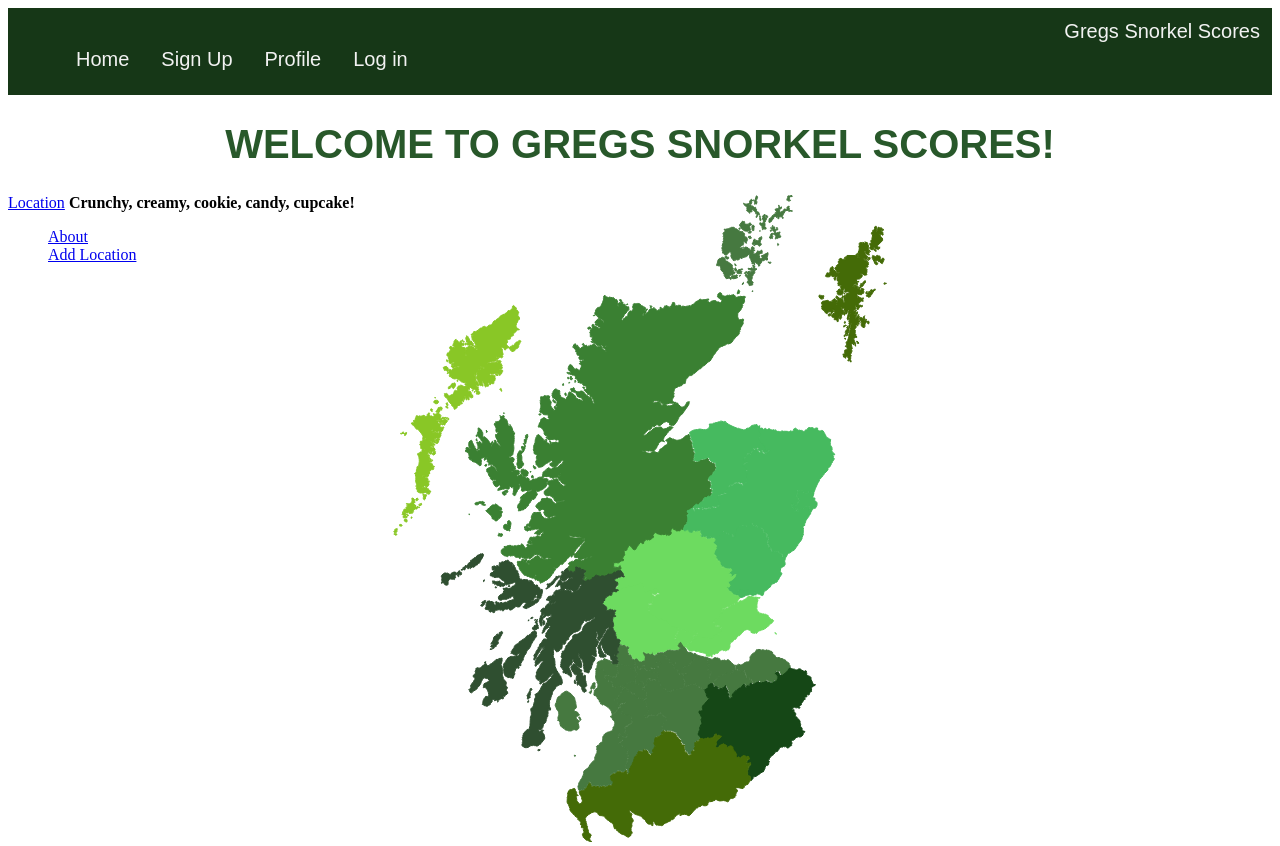
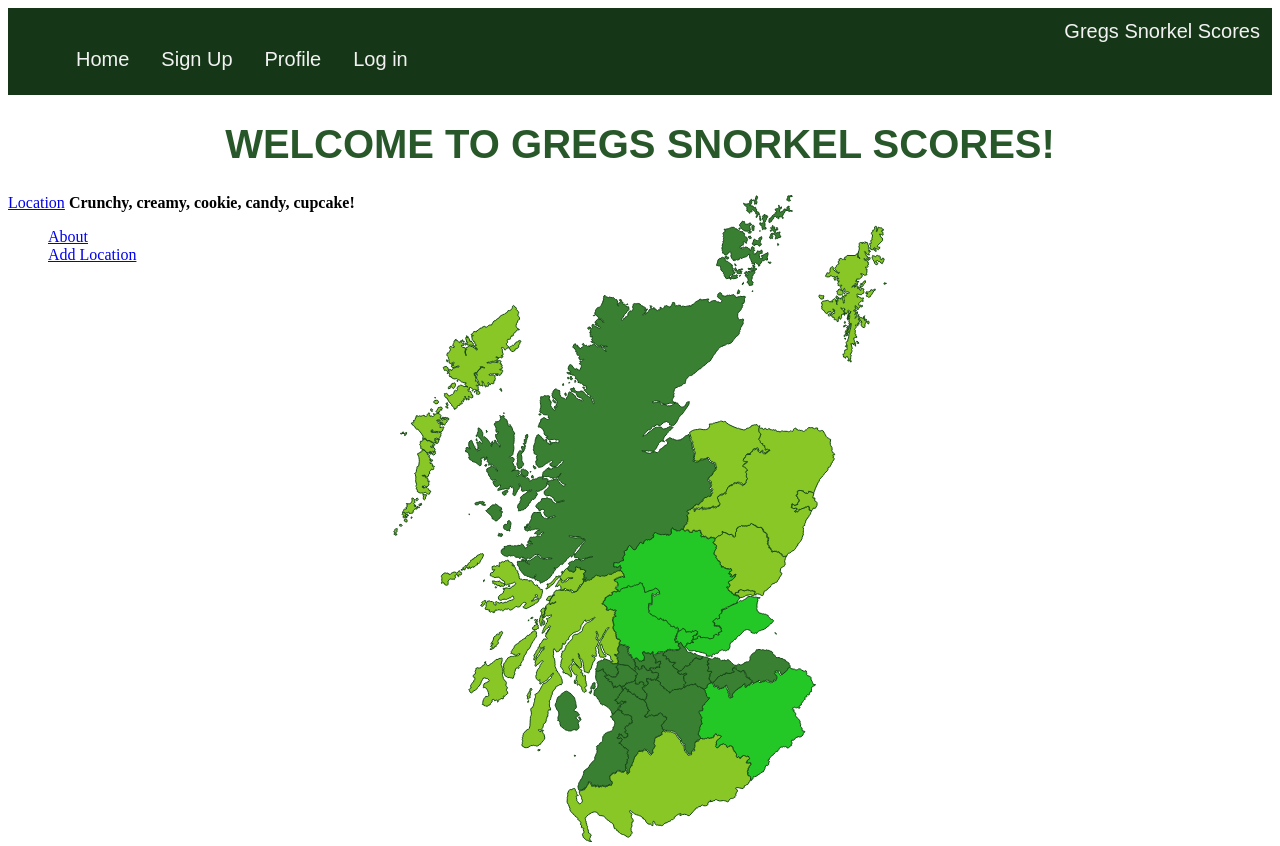
Before and after one commit to GregorJUofG/snorkel, a Django app: page / in a window 1280 px wide. Run offline with Django 3.2, Linux system fonts and the light colour scheme.

Commit message:
super cool update

```diff
--- a/static/mapStyle.css
+++ b/static/mapStyle.css
@@ -49,34 +49,24 @@ ul {
 .area20,
 .area23,
 .area25,
-.area8 {
-    fill: #46ba5f;
-    stroke: #46ba5f;
-}
-
+.area8,
 .area10 {
-    fill: #46ba5f;
-    stroke: #46ba5f;
-
+    fill: #89c726;
+    stroke: #154716;
 }
 
 .area19 {
     fill: #3a8032;
-    stroke: #3a8032;
-
+    stroke: #154716;
 }
 
 .area9,
-.area6 {
-    fill: #6ddb60;
-    stroke: #6ddb60;
-
-}
-
+.area6,
 .area24,
 .area15 {
-    fill: #6ddb60;
-    stroke: #6ddb60;
+    fill: #23c826;
+    stroke: #154716;
+
 }
 
 .area1,
@@ -96,31 +86,30 @@ ul {
 .area29,
 .area26,
 .area31 {
-    fill: #467940;
-    stroke: #467940;
+    fill: #3a8032;
+    stroke: #154716;
 }
 
 .area17 {
-    fill: #154716;
+    fill: #23c826;
     stroke: #154716;
 }
 
 .area22 {
-    fill: #2f4f30;
-    stroke: #2f4f30;
+    fill: #89c726;
+    stroke: #154716;
 
 }
 
-
 .area28,
 .area30 {
-    fill: #446b07;
-    stroke: #446b07;
+    fill: #89c726;
+    stroke: #154716;
 }
 
 .area32 {
     fill: #89c726;
-    stroke: #89c726;
+    stroke: #154716;
 }
 
 .area1:hover,
@@ -155,5 +144,5 @@ ul {
 .area30:hover,
 .area31:hover,
 .area32:hover {
-    fill: #0c170b;
+    fill: #ece64a;
 }
--- a/templates/gregssnorkelscores/home.html
+++ b/templates/gregssnorkelscores/home.html
@@ -17,7 +17,7 @@ Homepage
 </div>
 
 <div class="map">
-    <a href="{% url 'gregssnorkelscores:register' %}">
+    <a href="{% url 'gregssnorkelscores:location' %}">
         <svg version="1.1" id="Layer_1" xmlns="http://www.w3.org/2000/svg" xmlns:xlink="http://www.w3.org/1999/xlink"
             x="0px" y="0px" width="495px" height="647.9px" viewBox="0 0 495 647.9"
             style="enable-background:new 0 0 495 647.9;" xml:space="preserve">
--- a/templates/gregssnorkelscores/register.html
+++ b/templates/gregssnorkelscores/register.html
@@ -12,6 +12,8 @@
 <a href="/gregssnorkelscores/">Return to the homepage.</a>
 {% else %}
 <strong>Register here!</strong><br />
+<p class="SignUplogin">You have already dived? <a href="{% url 'gregssnorkelscores:login' %}">Login</a></p>
+<div class="centered-form">
     <form id="user_form" method="post" action="{% url 'gregssnorkelscores:register' %}" enctype="multipart/form-data">
 
         {% csrf_token %}
```
Also changed, not shown: static/login.css (+38 -0 lines), templates/gregssnorkelscores/login.html (+15 -7 lines). Lines whose indentation alone changed are shown as unchanged.
